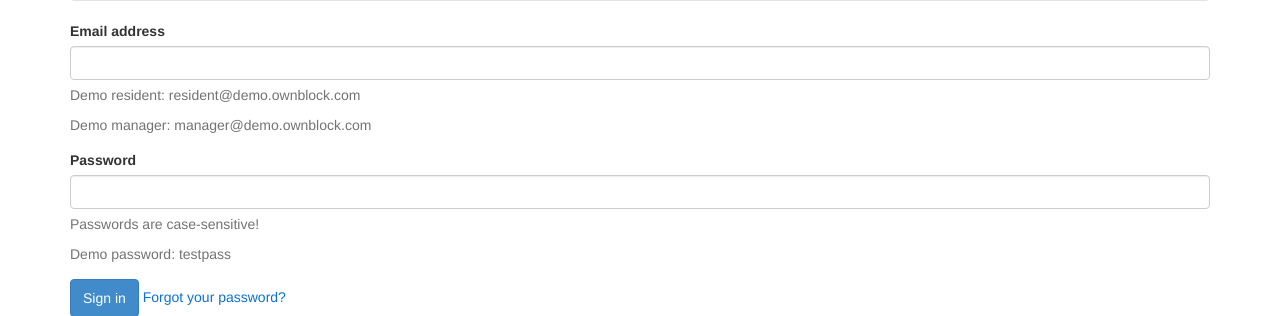
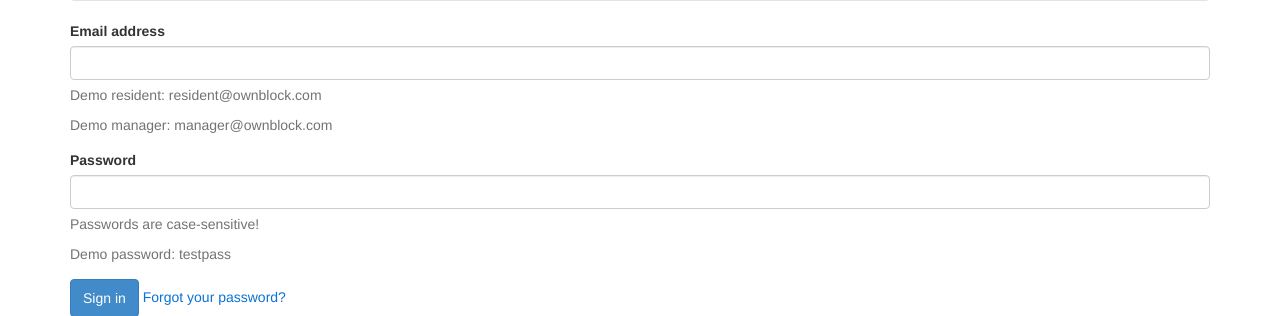
Before and after one commit to danjac/ownblock, a Django app: template ownblock/templates/registration/login.html in a window 1280 px wide. Shown: the part 129-445 px from the top of the page. Run offline with Django 3.2, Linux system fonts and the light colour scheme; the template is opened without the code that fills it, so the values that code supplies are empty; some libraries are stand-ins or nearby versions.

Commit message:
Change email addresses in login page

```diff
--- a/ownblock/templates/registration/login.html
+++ b/ownblock/templates/registration/login.html
@@ -11,8 +11,8 @@ Sign into {{ site.name }} with your email address and password.
     <div class="form-group">
         <label for="" class="label-control">Email address</label>
         <input type="text" name="username" class="form-control" />
-        <span class="help-block">Demo resident: resident@demo.ownblock.com</span>
-        <span class="help-block">Demo manager: manager@demo.ownblock.com</span>
+        <span class="help-block">Demo resident: resident@ownblock.com</span>
+        <span class="help-block">Demo manager: manager@ownblock.com</span>
     </div>
     <div class="form-group">
         <label for="" class="label-control">Password</label>
```
